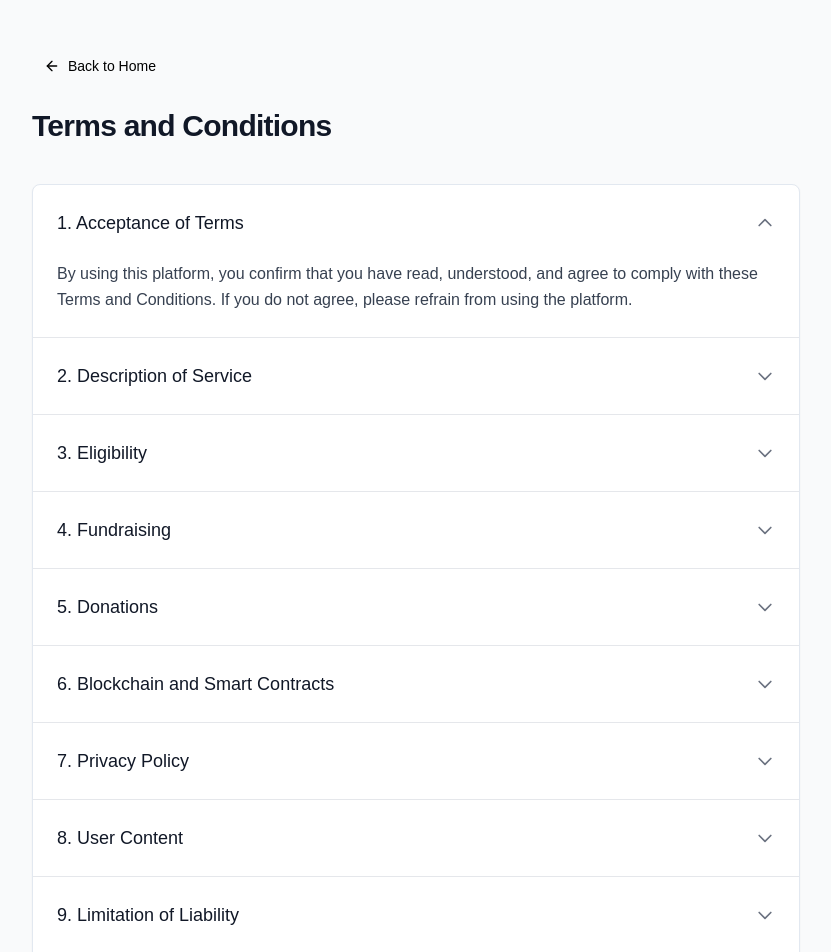
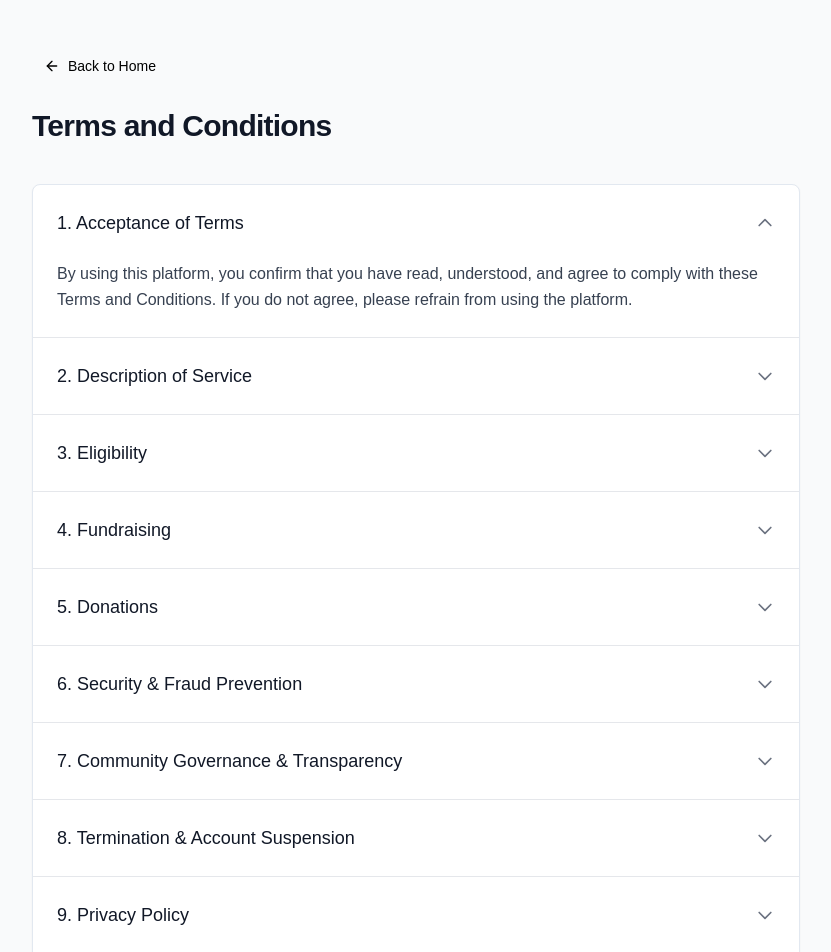
Before and after one commit to arjungsanal/crowdfunding, a Next.js app: page /terms in a window 1280 px wide. Shown: the top 952 px of the page, without its empty margins (224-1055 px from the left). Built offline with nearby package versions, Linux system fonts and the light colour scheme; no server answers.

Commit message:
terms page 75

```diff
--- a/src/app/terms/page.tsx
+++ b/src/app/terms/page.tsx
@@ -92,8 +92,20 @@ const sections = [
 
   },
   {
-    title: " Blockchain and Smart Contracts ",
-    content: "Transactions are immutable and cannot be altered or reversed.Smart contracts handle fund distribution based on predefined milestones.The platform is not liable for blockchain network failures."
+    title: "  Security & Fraud Prevention ",
+    content: "Fundraisers must undergo identity verification (KYC) to prevent scams.All transactions are recorded on a public blockchain ledger for transparency.Fraudulent activities will result in account suspension and legal action."
+
+
+
+  },
+  {
+    title: " Community Governance & Transparency",
+    content: "Users can participate in voting on featured campaigns to ensure fair funding distribution.Fundraisers are required to provide regular updates on the progress of their campaigns.The platform supports community-driven decision-making to prioritize the most impactful campaigns."
+
+  },
+  {
+    title: " Termination & Account Suspension ",
+    content: "Users violating these Terms may have their accounts suspended or permanently banned.Fraudulent campaigns will be reported to legal authorities.The platform reserves the right to modify or discontinue services at any time."
 
 
   },
@@ -102,16 +114,13 @@ const sections = [
     title: "Privacy Policy",
     content: "User data is collected and stored as per the Privacy Policy.Blockchain transactions are public and cannot be removed.The platform does not share user data with third parties for marketing."
   },
+
   {
-    title: "User Content",
-    content: "Our service allows you to post, link, store, share and otherwise make available certain information, text, graphics, videos, or other material. You are responsible for the content that you post to the service."
-  },
-  {
-    title: "Limitation of Liability",
-    content: "In no event shall our company, nor its directors, employees, partners, agents, suppliers, or affiliates, be liable for any indirect, incidental, special, consequential or punitive damages, including without limitation, loss of profits, data, use, goodwill, or other intangible losses."
+    title: "Changes to Terms and Conditions",
+    content: "The platform may update these Terms from time to time.Users will be notified of significant changes via email or platform announcements.Continued use of the platform after updates means acceptance of the revised Terms."
   },
   {
     title: "Contact Us",
-    content: "If you have any questions about these Terms, please contact us at support@example.com."
+    content: "For any questions or concerns regarding these Terms and Conditions, please contact our support team through the platform."
   }
 ];
```
